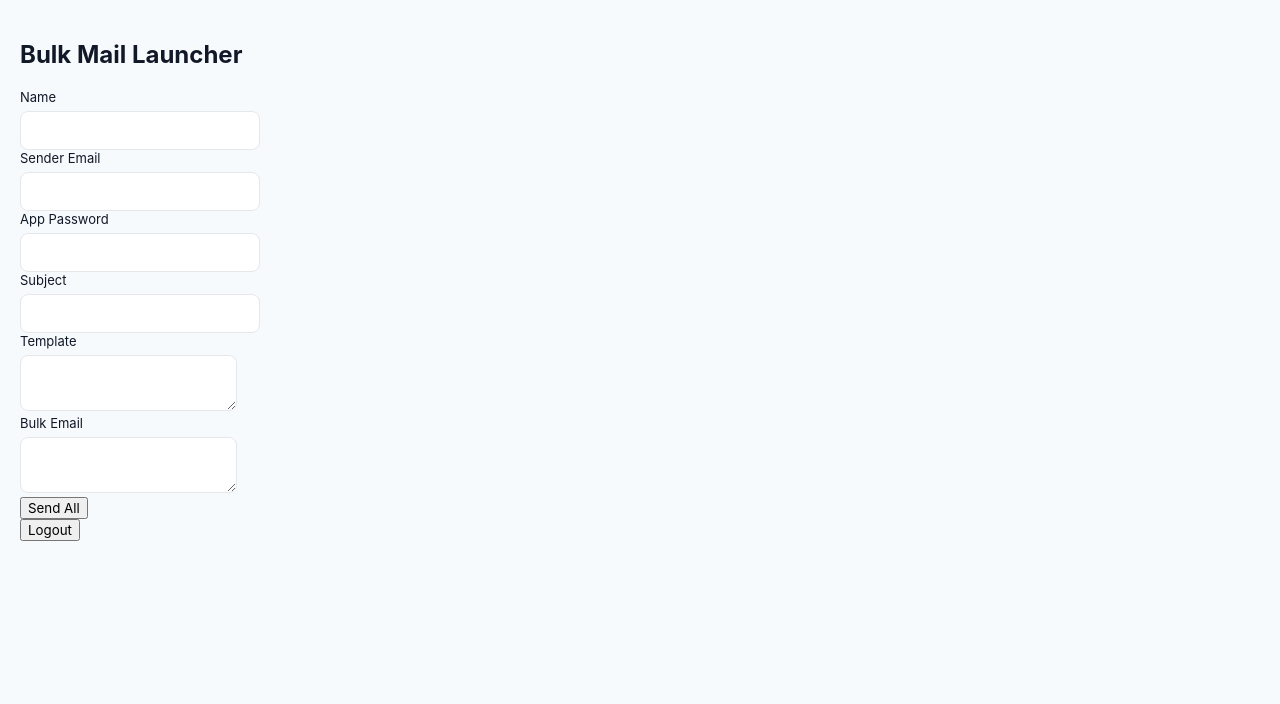
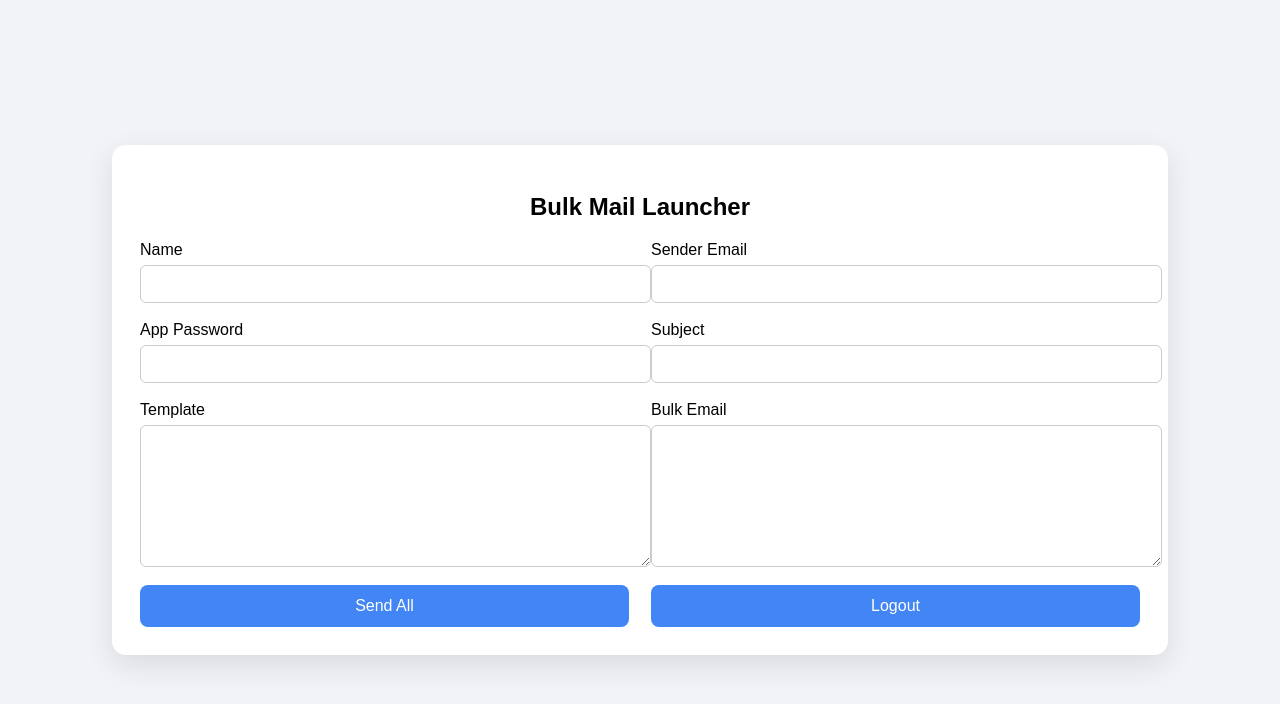
Before and after one commit to rnfyatendra-lab/Nortonservices8822, a website: page public/launcher.html in a window 1280 px wide. Drawn offline with Linux system fonts and the light colour scheme.

Commit message:
Update style.css

```diff
--- a/public/style.css
+++ b/public/style.css
@@ -1,35 +1,74 @@
-:root {
-  --bg: #f7fafc;
-  --card: #ffffff;
-  --accent: #2563eb;
-  --muted: #6b7280;
+body {
+  font-family: Arial, sans-serif;
+  background: #f1f3f6;
+  margin: 0;
 }
-* { box-sizing: border-box; font-family: Inter, Arial; }
-body { margin: 0; background: var(--bg); color: #111827; padding: 20px; }
 
-.container { max-width: 960px; margin: auto; background: var(--card); padding: 20px; border-radius: 12px; box-shadow: 0 4px 15px rgba(0,0,0,0.08); }
-header { display: flex; justify-content: space-between; align-items: center; margin-bottom: 12px; }
-.grid { display: grid; grid-template-columns: 1fr 1fr; gap: 12px; }
+.login-shell, .landscape-shell {
+  min-height: 100vh;
+  display: flex;
+  align-items: center;
+  justify-content: center;
+}
 
-label { display: flex; flex-direction: column; font-size: 13px; color: #111827; }
-input, textarea { margin-top: 6px; padding: 10px; border-radius: 8px; border: 1px solid #e5e7eb; font-size: 14px; }
+.login-card, .landscape-card {
+  background: #fff;
+  padding: 28px;
+  border-radius: 14px;
+  box-shadow: 0 10px 30px rgba(0,0,0,0.1);
+  width: 100%;
+  max-width: 1000px;
+}
 
-.icon-btn { display: inline-flex; align-items: center; gap: 6px; padding: 10px 14px; border-radius: 8px; border: none; cursor: pointer; font-weight: 600; background: #eef2ff; }
-.icon-btn:disabled { opacity: 0.6; cursor: not-allowed; }
+.login-title, .landscape-title {
+  text-align: center;
+  margin-bottom: 20px;
+  font-size: 24px;
+  font-weight: bold;
+}
 
-.actions-left { display: flex; justify-content: flex-start; }
-.actions-right { display: flex; justify-content: flex-end; }
+.landscape-grid {
+  display: grid;
+  grid-template-columns: 1fr 1fr;
+  gap: 18px 22px;
+}
 
-.popup { position: fixed; right: 20px; bottom: 20px; background: #111827; color: #fff; padding: 12px 16px; border-radius: 10px; box-shadow: 0 6px 20px rgba(0,0,0,0.2); transition: all 0.3s; }
-.popup.hidden { opacity: 0; pointer-events: none; transform: translateY(20px); }
-.popup.success { background: #0f766e; }
-.popup.error { background: #b91c1c; }
+.form-group {
+  display: flex;
+  flex-direction: column;
+  gap: 6px;
+}
 
-.center { height: 100vh; display: flex; justify-content: center; align-items: center; }
-.center form { width: 320px; background: white; padding: 20px; border-radius: 10px; box-shadow: 0 6px 20px rgba(0,0,0,0.08); }
-button#loginBtn { background: var(--accent); color: white; border: none; padding: 10px 16px; border-radius: 8px; cursor: pointer; }
-footer { margin-top: 10px; color: var(--muted); font-size: 12px; }
+input, textarea {
+  padding: 10px;
+  border: 1px solid #ccc;
+  border-radius: 6px;
+  font-size: 14px;
+  width: 100%;
+}
 
-@media (max-width: 720px) {
-  .grid { grid-template-columns: 1fr; }
+textarea {
+  min-height: 120px;
+  resize: vertical;
 }
+
+.btn {
+  padding: 12px 20px;
+  border: none;
+  border-radius: 8px;
+  background: #4285f4;
+  color: white;
+  cursor: pointer;
+  font-size: 16px;
+  width: 100%;
+}
+
+.btn:hover {
+  background: #3073e0;
+}
+
+@media (max-width: 700px) {
+  .landscape-grid {
+    grid-template-columns: 1fr;
+  }
+}
```
